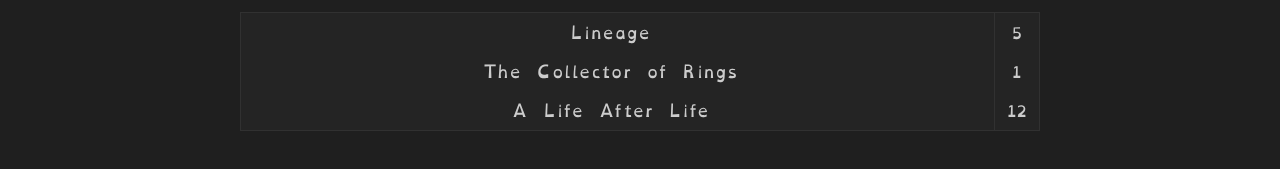
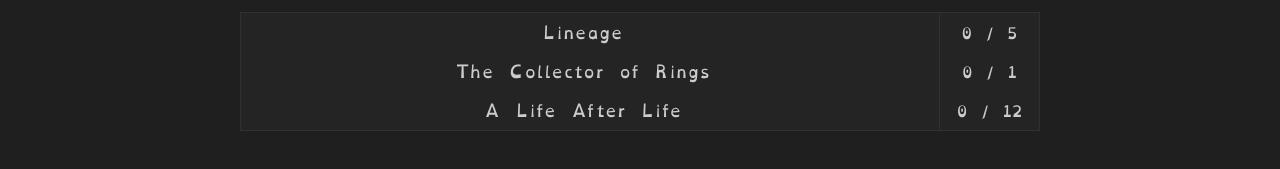
Before and after one commit to Tea-Cup/Tea-Cup.github.io, a plain HTML site: page graphorrhea/index.html in a window 1280 px wide. Shown: the part 39-208 px from the top of the page. Drawn offline with Linux system fonts and the light colour scheme; files whose address does not match are found by name.

Commit message:
Read count in index list

```diff
--- a/graphorrhea/index.js
+++ b/graphorrhea/index.js
@@ -57,14 +57,23 @@ document.addEventListener('readystatechange', async () => {
     const list = document.getElementById('list');
     const index = await fetch('./index.json').then(res => res.json());
 
+    const old_version = localStorage.getItem('version') !== '2';
+    if(old_version) localStorage.setItem('version', '2');
+
     for(const [id, item] of Object.entries(index)) {
+        if(old_version) localStorage.removeItem(id);
+        const arr = JSON.parse(localStorage.getItem(id) ?? '[]');
         list.appendChild(_(
             'li',
             { 'class': 'list-button' },
             _('a',
                 { href: `./toc.html?id=${id}` },
                 _('span', {}, item.name),
-                _('div', {}, item.parts)
+                _('div', {},
+                    arr.length,
+                    ' / ',
+                    item.parts
+                )
             ),
         ));
     }
--- a/graphorrhea/style.css
+++ b/graphorrhea/style.css
@@ -205,7 +205,7 @@ body>#goback {
 #list > li > a > div {
     border-left: 1px solid var(--bdr);
     margin-left: auto;
-    width: 45px;
+    width: 100px;
     display: flex;
     justify-content: center;
     align-items: center;
```
